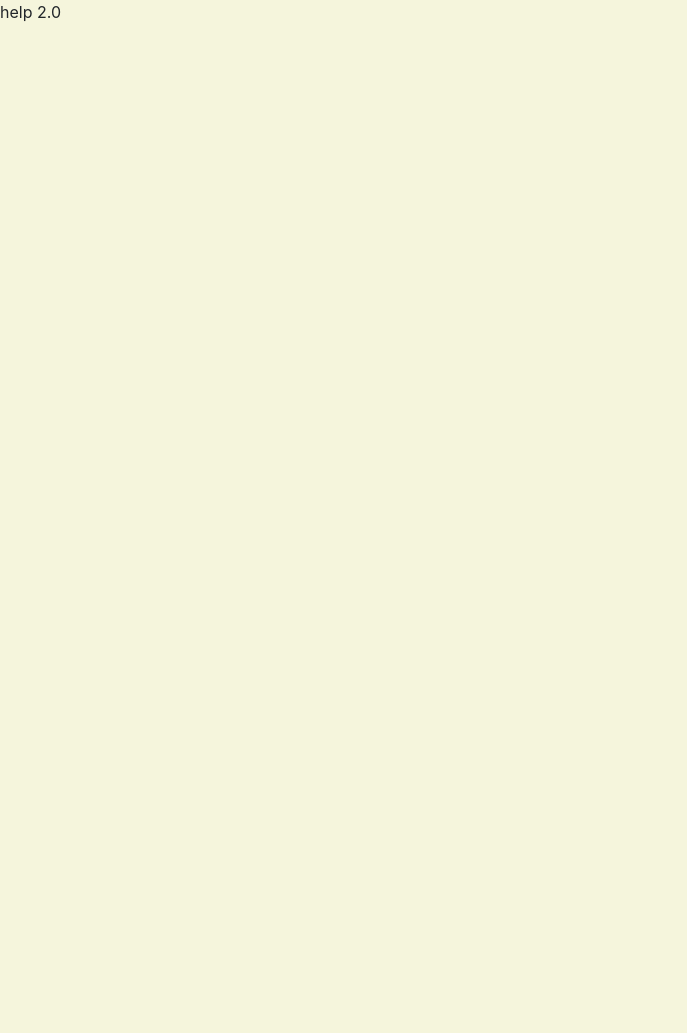
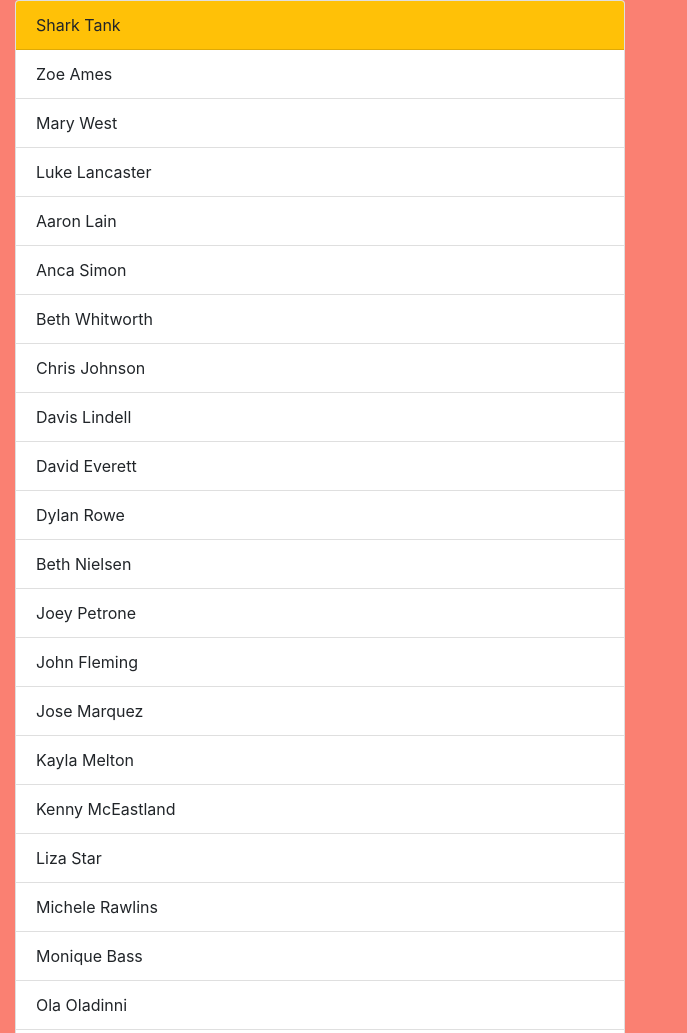
Before and after one commit to christopherjohnson1/shark-tank, a plain HTML site: page index.html in a window 1280 px wide. Shown: the top 1033 px of the page, without its empty margins (0-687 px from the left). Before the commit the page ends 800 px from the top, so only its background shows below. Drawn offline with nearby package versions, Linux system fonts and the light colour scheme.

Commit message:
shark tank displays

```diff
--- a/index.html
+++ b/index.html
@@ -8,7 +8,9 @@
     <title>Shark Tank</title>
 </head>
 <body>
-    <div id="tank"></div>
+    <div class="col-6">
+        <div id="tank"></div>
+    </div>
     <script type="module" src="./javascripts/main.js"></script>
     <script src="https://code.jquery.com/jquery-3.4.1.slim.min.js" integrity="sha384-J6qa4849blE2+poT4WnyKhv5vZF5SrPo0iEjwBvKU7imGFAV0wwj1yYfoRSJoZ+n" crossorigin="anonymous"></script>
     <script src="https://cdn.jsdelivr.net/npm/popper.js@1.16.0/dist/umd/popper.min.js" integrity="sha384-Q6E9RHvbIyZFJoft+2mJbHaEWldlvI9IOYy5n3zV9zzTtmI3UksdQRVvoxMfooAo" crossorigin="anonymous"></script>
--- a/javascripts/components/tank.js
+++ b/javascripts/components/tank.js
@@ -1,8 +1,23 @@
 import util from '../helpers/util.js';
+import personData from '../helpers/data/personData.js'
 
 const tankBuilder = () => {
-    let domString = 'help 2.0';
+    const persons = personData.getAlivePersons();
+    let domString = '';
+    domString += '<div class="card">'
+    domString += '<div class="card-header bg-warning">Shark Tank</div>'
+    domString += '<ul class="list-group list-group-flush">'
+
+    persons.forEach((person) => {
+    domString += `<li class="list-group-item">${person.name}</li>`;
+    });
+
+    domString += '</ul>'
+    domString += '</div>'
+
     util.printToDom('tank', domString);
 };
 
 export default { tankBuilder };
+
+// ---person(S) always = the array, person = singular item---
--- a/styles/main.css
+++ b/styles/main.css
@@ -1,3 +1,3 @@
 body {
-    background-color: beige;
+    background-color: salmon;
 }
```
